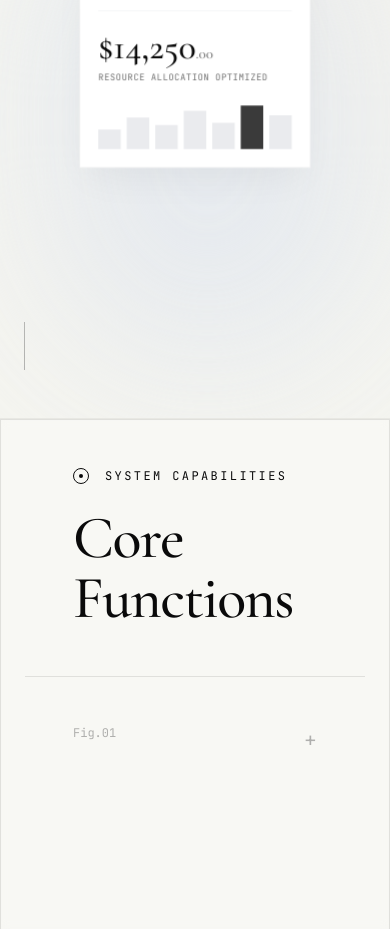
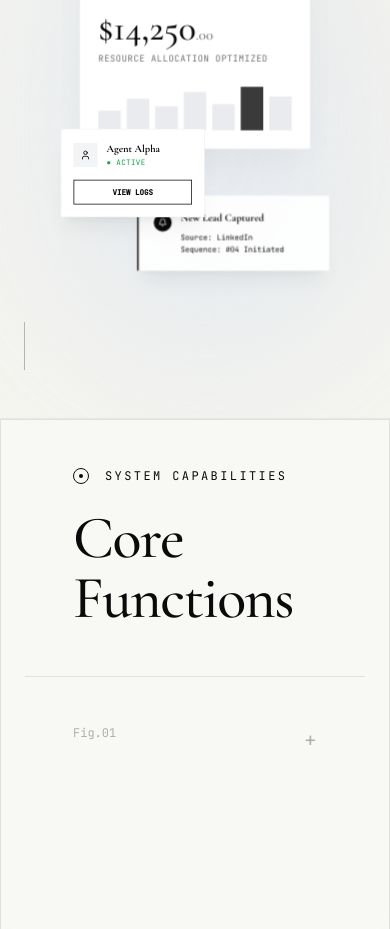
Before and after one commit to tigranu80-lang/tigran-web-prod, a React (Vite) app in the folder TigranWebInter/: page / in a window 390 px wide. Shown: the part 920-1849 px from the top of the page. Built offline with nearby package versions, Linux system fonts and the light colour scheme; no server answers.

Commit message:
Fix: Restore side cards on mobile and adjust vertical spacing to prevent overlap

```diff
--- a/TigranWebInter/components/HeroSaaS.tsx
+++ b/TigranWebInter/components/HeroSaaS.tsx
@@ -83,7 +83,7 @@ const HeroSaaS: React.FC = () => {
            <div className="relative w-full h-full perspective-1000 scale-75 md:scale-100 origin-center">
 
              {/* CARD 1: Main Dashboard (Center) */}
-             <div className="absolute top-[10%] left-[5%] right-[5%] bg-white rounded-none p-6 shadow-2xl shadow-ink-950/5 border border-ink-950/5 animate-float z-20 md:top-[20%] md:left-[20%] md:right-[20%]">
+             <div className="absolute top-[5%] left-[5%] right-[5%] bg-white rounded-none p-6 shadow-2xl shadow-ink-950/5 border border-ink-950/5 animate-float z-20 md:top-[20%] md:left-[20%] md:right-[20%]">
                 <div className="flex justify-between items-center mb-6 border-b border-gray-100 pb-4">
                   <div className="flex items-center gap-3">
                     <div className="w-8 h-8 bg-ink-950 text-white flex items-center justify-center">
@@ -110,7 +110,7 @@ const HeroSaaS: React.FC = () => {
              </div>
 
              {/* CARD 2: Active Agent (Left Floating) */}
-             <div className="absolute top-[50%] -left-4 md:left-[5%] w-48 bg-white rounded-none p-4 shadow-xl shadow-ink-950/5 border border-ink-950/5 animate-float-delayed z-30 hidden xs:block">
+             <div className="absolute top-[60%] -left-2 md:top-[50%] md:left-[5%] w-48 bg-white rounded-none p-4 shadow-xl shadow-ink-950/5 border border-ink-950/5 animate-float-delayed z-30">
                 <div className="flex items-center gap-3 mb-4">
                    <div className="w-8 h-8 bg-gray-100 flex items-center justify-center text-ink-950">
                      <User size={14} />
@@ -124,7 +124,7 @@ const HeroSaaS: React.FC = () => {
              </div>
 
              {/* CARD 3: Notification (Right Bottom) */}
-             <div className="absolute bottom-[10%] -right-4 md:right-[5%] w-64 bg-white/90 backdrop-blur-md rounded-none p-5 shadow-xl shadow-ink-950/5 border-l-2 border-ink-950 animate-float z-10 hidden xs:block">
+             <div className="absolute bottom-[5%] -right-2 md:bottom-[10%] md:right-[5%] w-64 bg-white/90 backdrop-blur-md rounded-none p-5 shadow-xl shadow-ink-950/5 border-l-2 border-ink-950 animate-float z-10">
                <div className="flex items-start gap-3">
                  <div className="w-6 h-6 rounded-full bg-ink-950 flex items-center justify-center text-white shrink-0 mt-1">
                    <Bell size={12} />
```
